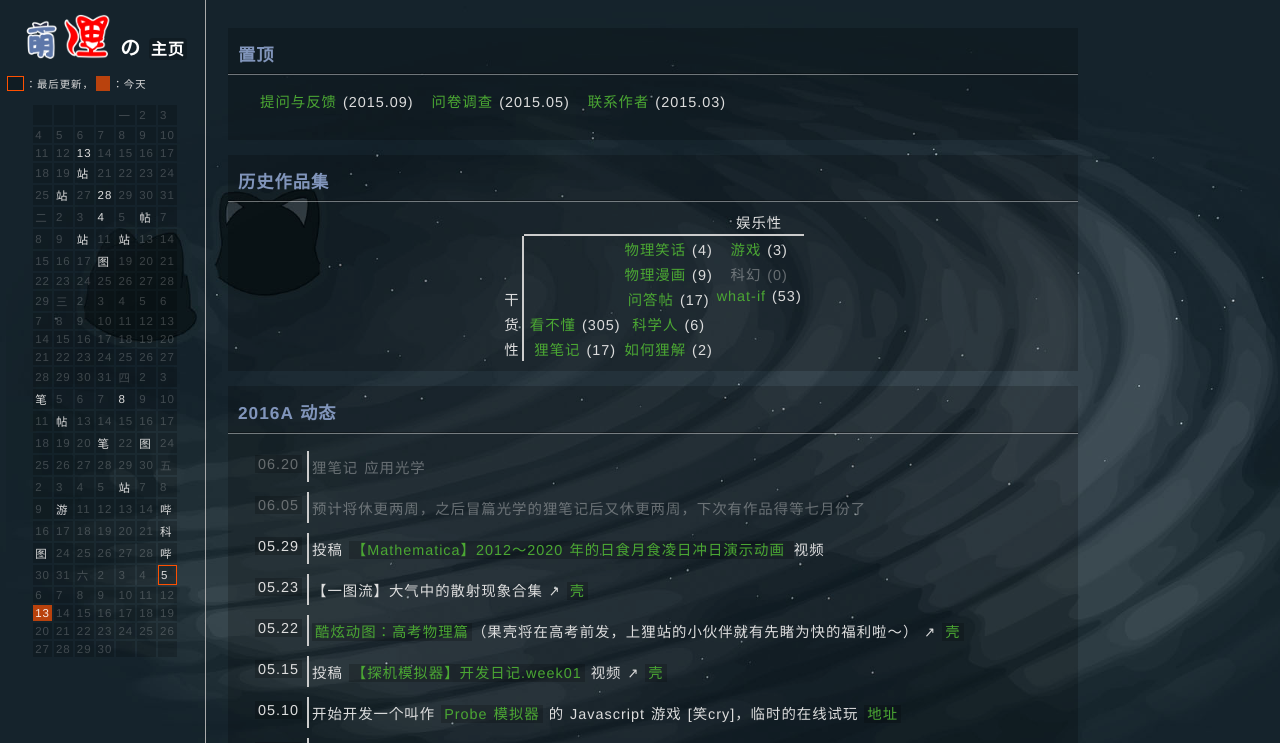
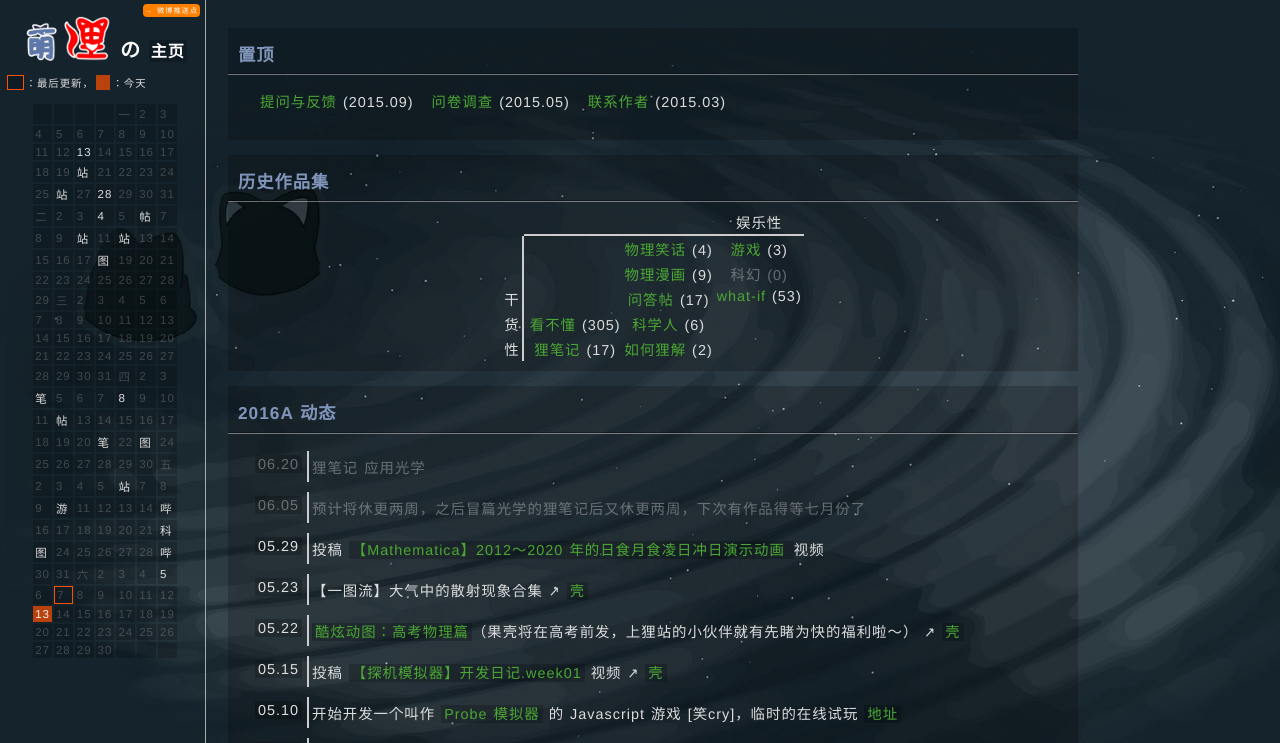
Before and after one commit to LePtC/LePtC.github.io, a Jekyll site: the page built from index.html, in a window 1280 px wide. Shown: the top 743 px of the page. Built offline with Jekyll 4.4.1, drawn with Linux system fonts in a browser that asks for light colours; Markdown is read by kramdown in place of the engine named in the settings; comment, search, counter and statistics services are not loaded.

Commit message:
update index

```diff
--- a/_includes/top.html
+++ b/_includes/top.html
@@ -14,9 +14,9 @@
 </div> -->
 
 
-<h1 align="center">
+<p style="margin:0 5px 0 0;text-align:right"><span class="glass" style="font-size:0.5em;background-color:#FF8000">→ <a href="http://weibo.com/u/1045122993" style="color:#FFF">微博推送点</a></span></p>
+<h1 align="center" style="margin:0 0 10px 0">
   <div class="skinimg"><a title="回到萌狸主页" href="/index.html"><img src="/css/moele.png" alt="萌狸" class="moele"></a></div>
   の
   <span class="glass">{{ page.author }}</span>
-  <!-- <sup><span class="glass" style="font-size:0.5em;color:#FFF;background-color:#FF8000">施工中</span></sup> -->
 </h1>
--- a/author.html
+++ b/author.html
@@ -38,9 +38,9 @@ title: 联系作者
 <div class="content">
   <p><a title="Github" href="https://github.com/LePtC"><img src="/img/github.ico" style="height:20px"> Github</a>：所有网络公开作品索引汇总</p>
   <p><a title="果壳主页" href="http://www.guokr.com/i/1585771774/"><img src="/img/guokr.ico" style="height:20px"> 果壳主页</a>：作品的发源地及搬运地</p>
-  <p><a title="知乎主页" href="http://www.zhihu.com/people/leptc"><img src="/img/zhihu.ico" style="height:20px"> 知乎主页</a>：和水平比自己高的 PhD 谈笑风生</p>
+  <p><a title="知乎主页" href="http://www.zhihu.com/people/leptc"><img src="/img/zhihu.ico" style="height:20px"> 知乎主页</a>：只和水平比自己高的 PhD 谈笑风生</p>
   <p><a title="哔哩哔哩" href="http://space.bilibili.com/2654670"><img src="/img/bili.ico" style="height:20px"> 哔哩哔哩</a>：就看看，<s>尚未投稿</s> ← 现在有了</p>
-  <p><a title="新浪微博" href="http://weibo.com/u/1045122993"><img src="/img/weibo.ico" style="height:20px"> 新浪微博</a>：只看提到我的，绝不说话…</p>
+  <p><a title="新浪微博" href="http://weibo.com/u/1045122993"><img src="/img/weibo.ico" style="height:20px"> 新浪微博</a>：现作为 RSS 推送点</p>
   <p><a title="译言" href="http://user.yeeyan.org/u/485697"><img src="/img/yeeyan.ico" style="height:20px"> 译言主页</a>：专程去看<a href="http://user.yeeyan.org/u/235419">猪的米</a>的</p>
   <p><a title="physics StackExchange" href="http://physics.stackexchange.com/users/41092/leptc"><img src="/img/pse.ico" style="height:20px"> Physics StackExchange</a>：问专业的问题</p>
 </div>
--- a/index.html
+++ b/index.html
@@ -233,11 +233,11 @@ title: LePtC
   <td>2</td>
   <td>3</td>
   <td>4</td>
-  <td class="lastday"><a href="#06.05">5</a></td>
+  <td><a href="#06.05">5</a></td>
 </tr>
 <tr>
   <td>6</td>
-  <td>7</td>
+  <td class="lastday">7</td>
   <td>8</td>
   <td>9</td>
   <td>10</td>
```
